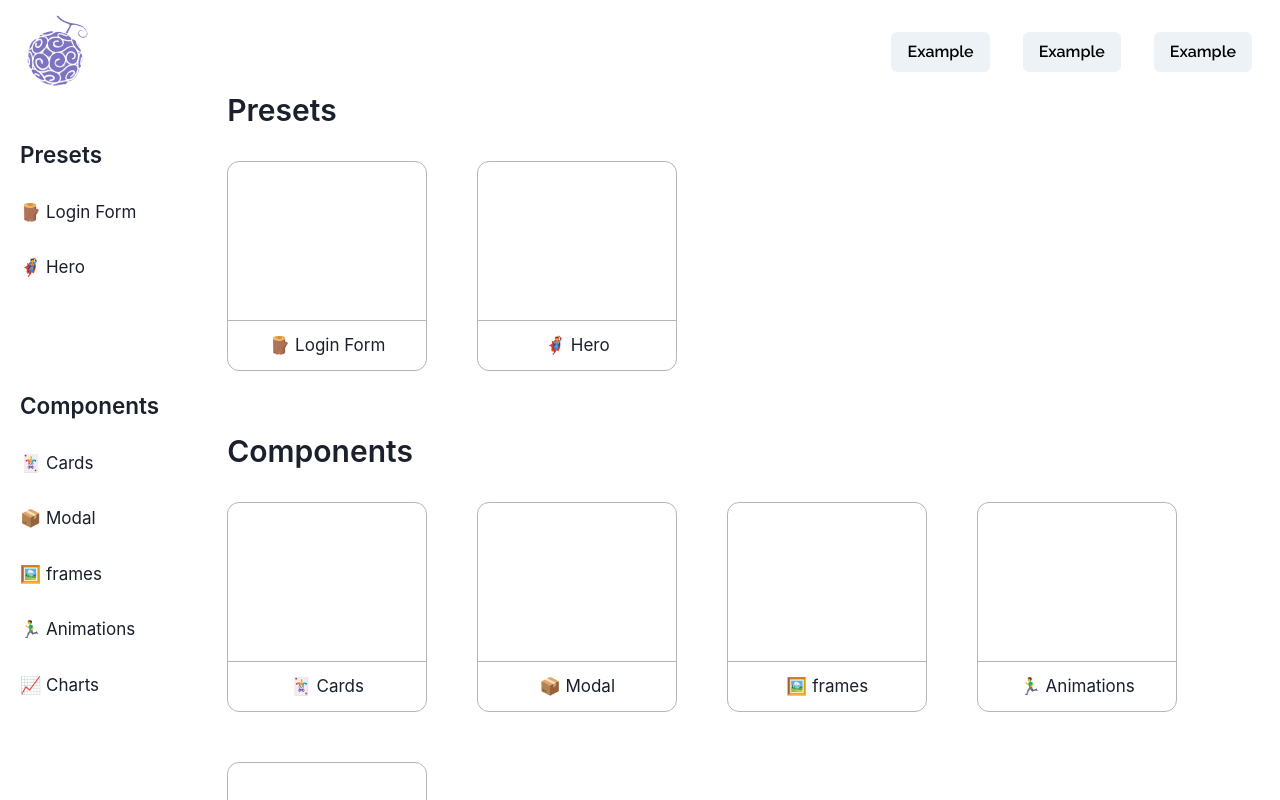
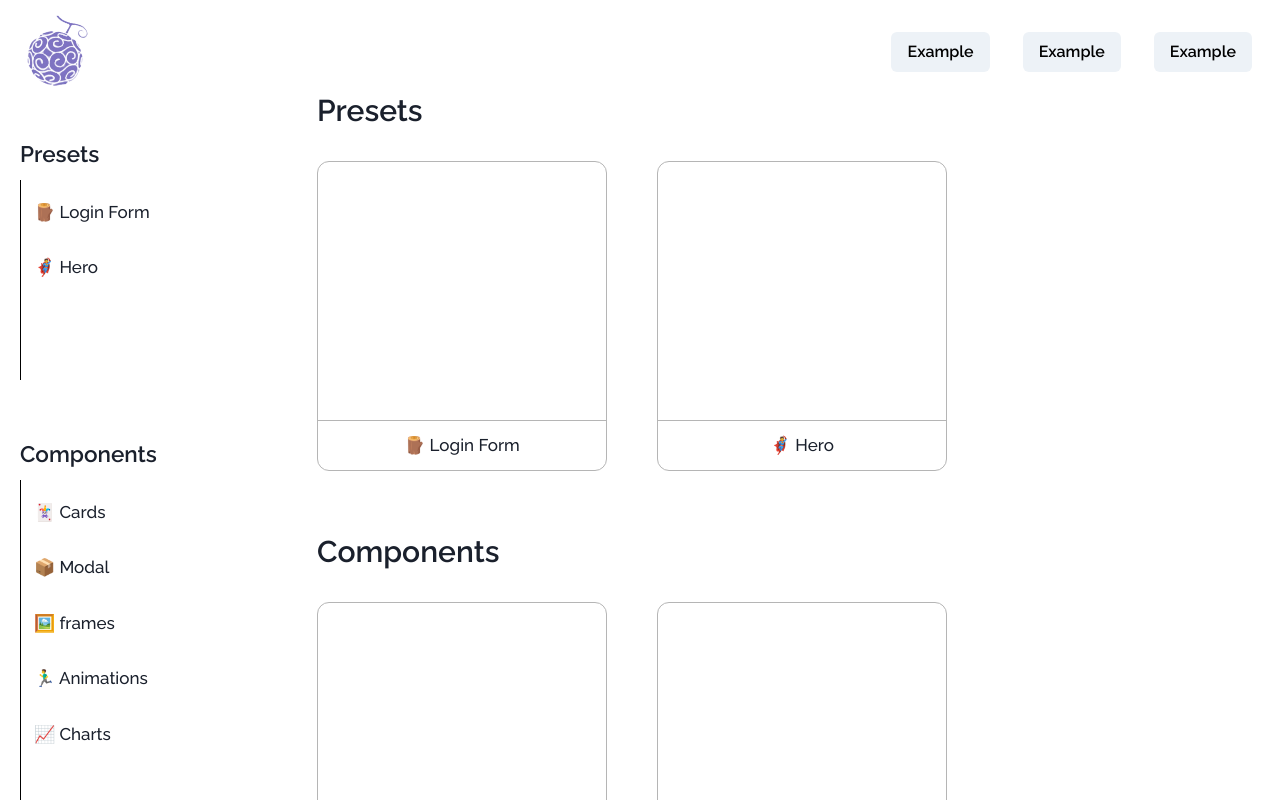
Before and after one commit to AdminForIinRange/personaluicompnextjschakraui, a Next.js app: page /components in a window 1280 px wide. Shown: the top 800 px of the page. Built offline with nearby package versions, Linux system fonts and the light colour scheme.

Commit message:
rapping "side.jsx" in a h flex and puttung   <HStack w={"100%"} align={"start"}>         <Box h={"350"} w={"1px"} bgColor={"black"}></Box>
to make the side pannel a bit better

```diff
--- a/src/app/components/page.jsx
+++ b/src/app/components/page.jsx
@@ -33,7 +33,7 @@ const ComponentsPage = () => {
   ];
   return (
     <div>
-      <HStack align={"start"} >
+      <HStack align={"start"} gap={"100px"} >
       <Side CompItems={CompItems} PresetItems={PresetItems} />
 
       <PresetCardList CompItems={CompItems} PresetItems={PresetItems}  />
--- a/src/app/globals.css
+++ b/src/app/globals.css
@@ -2,7 +2,7 @@
     margin: 0;
     padding: 0;
     box-sizing: border-box;
-
+font-family: 'Raleway', sans-serif;
   }
 
 /* .RootLayout{ // allwing for indavuial padidng per page
--- a/src/components/PresetCardList/PresetCardList.jsx
+++ b/src/components/PresetCardList/PresetCardList.jsx
@@ -21,7 +21,7 @@ import Link from "next/link";
 const PresetCardList = ({ PresetItems, CompItems }) => {
   return (
     <>
-      <VStack justify={"center"} px={10}>
+      <VStack justify={"center"} px={10} fontFamily={"Raleway"}>
         <HStack justify={"left"} w={"100%"} h={"100%"}>
           <Text fontSize={"30"} fontWeight={"600"}>
             Presets
@@ -39,8 +39,8 @@ const PresetCardList = ({ PresetItems, CompItems }) => {
                 {PresetItems.map(({ title, path }) => (
             <Link key={title} href={`${path}`}>
               <Box
-                w={"200px"}
-                h={"210px"}
+                w={"290px"}
+                h={"310px"}
                 border={"1.8px solid #B5B5B5"}
                 rounded={"xl"}
                 transition="transform, 0.3s ease-in-out"
@@ -58,7 +58,7 @@ const PresetCardList = ({ PresetItems, CompItems }) => {
                       w={"100%"}
                       h={"100%"}
                     >
-                      <Text align={"center"} fontSize={"17px"}>
+                      <Text align={"center"} fontSize={"17px"} fontWeight={"500"}>
                         {title}
                       </Text>
                     </HStack>
@@ -87,8 +87,8 @@ const PresetCardList = ({ PresetItems, CompItems }) => {
           {CompItems.map(({ title, path }) => (
             <Link key={title} href={`${path}`}>
               <Box
-                w={"200px"}
-                h={"210px"}
+               w={"290px"}
+               h={"310px"}
                 border={"1.8px solid #B5B5B5"}
                 rounded={"xl"}
                 transition="transform, 0.3s ease-in-out"
@@ -106,7 +106,7 @@ const PresetCardList = ({ PresetItems, CompItems }) => {
                       w={"100%"}
                       h={"100%"}
                     >
-                      <Text align={"center"} fontSize={"17px"}>
+                      <Text align={"center"} fontSize={"17px"} fontWeight={"500"} >
                         {title}
                       </Text>
                     </HStack>
--- a/src/components/side/Side.jsx
+++ b/src/components/side/Side.jsx
@@ -1,4 +1,4 @@
-import React from 'react'
+import React from "react";
 import {
   HStack,
   Button,
@@ -15,16 +15,26 @@ import {
   VStack,
 } from "@chakra-ui/react";
 
-const Side = ({PresetItems, CompItems}) => {
+const Side = ({ PresetItems, CompItems }) => {
   return (
     <VStack px={"20px"}>
-    <HStack justify={"left"}  w={"100%"}>
-    <Text fontSize={"22.5px"} mt={"50px"} fontWeight={"600"} textAlign={"left"}>
+      <HStack justify={"left"} w={"100%"}>
+        <Text
+          fontSize={"22.5px"}
+          mt={"50px"}
+          fontWeight={"600"}
+          textAlign={"left"}
+        >
           Presets
         </Text>
       </HStack>
 
+      <HStack w={"100%"} align={"start"}>
+        <Box h={"200px"} w={"1px"} bgColor={"black"}></Box>
+
+
         <VStack
+        ml={"5px"}
           justify={"left"}
           align={"left"}
           gap={"30px"}
@@ -42,18 +52,29 @@ const Side = ({PresetItems, CompItems}) => {
               w={"100%"}
               textAlign={"left"}
               fontSize={"17px"}
-          fontWeight={"400"}
+              fontWeight={"500"}
             >
               {item.title}
             </Text>
           ))}
         </VStack>
-    <HStack justify={"left"}  w={"100%"}>
-    <Text fontSize={"22.5px"} mt={"100px"} fontWeight={"600"} textAlign={"left"}>
+      </HStack>
+
+      <HStack justify={"left"} w={"100%"}>
+        <Text
+          fontSize={"22.5px"}
+          mt={"50px"}
+          fontWeight={"600"}
+          textAlign={"left"}
+        >
           Components
         </Text>
       </HStack>
+
+      <HStack w={"100%"} align={"start"}>
+        <Box h={"350"} w={"1px"} bgColor={"black"}></Box>
         <VStack
+        ml={"5px"}
           justify={"left"}
           align={"left"}
           gap={"30px"}
@@ -71,14 +92,15 @@ const Side = ({PresetItems, CompItems}) => {
               w={"100%"}
               textAlign={"left"}
               fontSize={"17px"}
-          fontWeight={"400"}
+              fontWeight={"500"}
             >
               {item.title}
             </Text>
           ))}
         </VStack>
+      </HStack>
     </VStack>
-  )
-}
+  );
+};
 
-export default Side
+export default Side;
```
Lines whose indentation alone changed are shown as unchanged.
